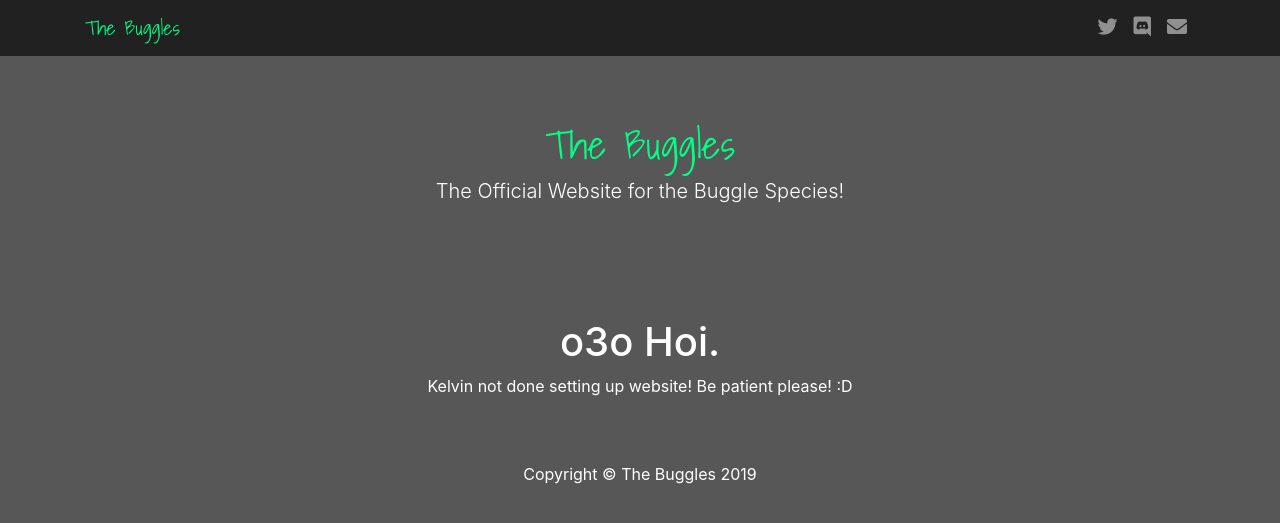
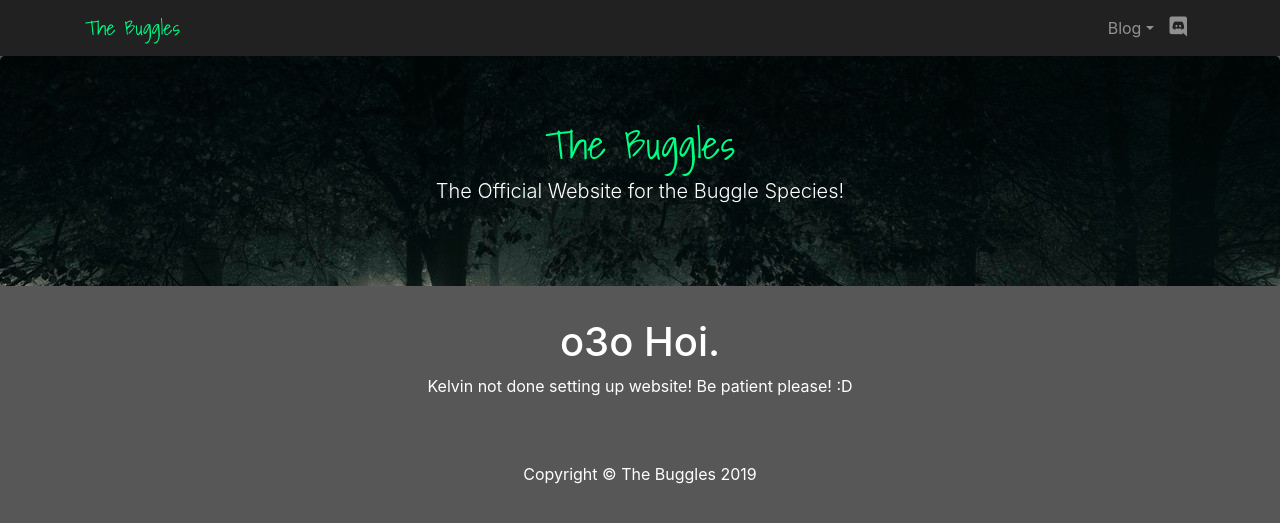
Before and after one commit to bugglespecies/bugglespecies.github.com, a Jekyll site: the page built from index.md, in a window 1280 px wide. Shown: the top 523 px of the page. Built offline with Jekyll 4.4.1, drawn with Linux system fonts in a browser that asks for light colours; nearby versions of some CDN libraries.

Commit message:
Update homepage.html

```diff
--- a/_layouts/homepage.html
+++ b/_layouts/homepage.html
@@ -37,21 +37,21 @@
 			</button>
 			<div class="collapse navbar-collapse" id="navbarResponsive">
 				<ul class="navbar-nav ml-auto">
-					<li class="nav-item">
-						<a class="nav-link" href="{{ site.url }}/twitter" title="Follow us on Twitter!"><i class="fab fa-twitter"></i></a>
+					<li class="nav-item dropdown">
+						<a class="nav-link dropdown-toggle" href="#" id="navbarDropdownBlog" data-toggle="dropdown">Blog</a>
+						<div class="dropdown-menu dropdown-menu-right" aria-labelledby="navbarDropdownBlog">
+							<a class="dropdown-item" href="{{ site.url }}/blog">All Posts</a>
+						</div>
 					</li>
 					<li class="nav-item">
 						<a class="nav-link" href="{{ site.url }}/discord" title="Join our Discord!"><i class="fab fa-discord"></i></a>
-					</li>
-					<li class="nav-item">
-						<a class="nav-link" href="mailto:niiniibugglequeen@gmail.com" title="Email Us!"><i class="fas fa-envelope"></i></a>
 					</li>
 				</ul>
 			</div>
 		</div>
 	</nav>
 	<!-- Header -->
-	<div class="jumbotron text-center" style="background: url(assets/banner.jpg);">
+	<div class="jumbotron text-center" style="background: url(img/banner.jpg);">
 		<h1 class="text-primary buggle-font">{{ site.title }}</h1>
 		<p class="lead">{{ site.description }}</p>
 	</div>
```
